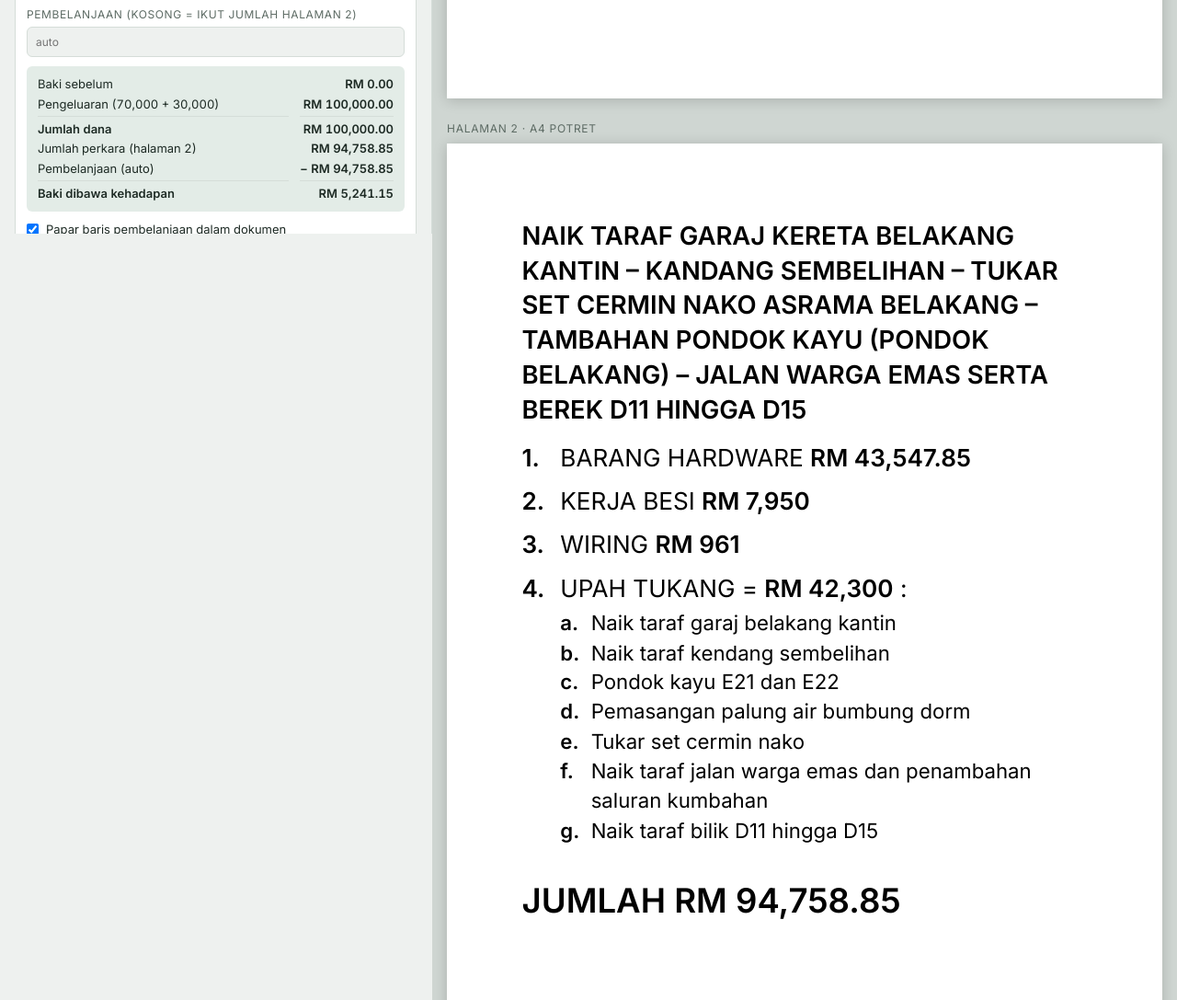
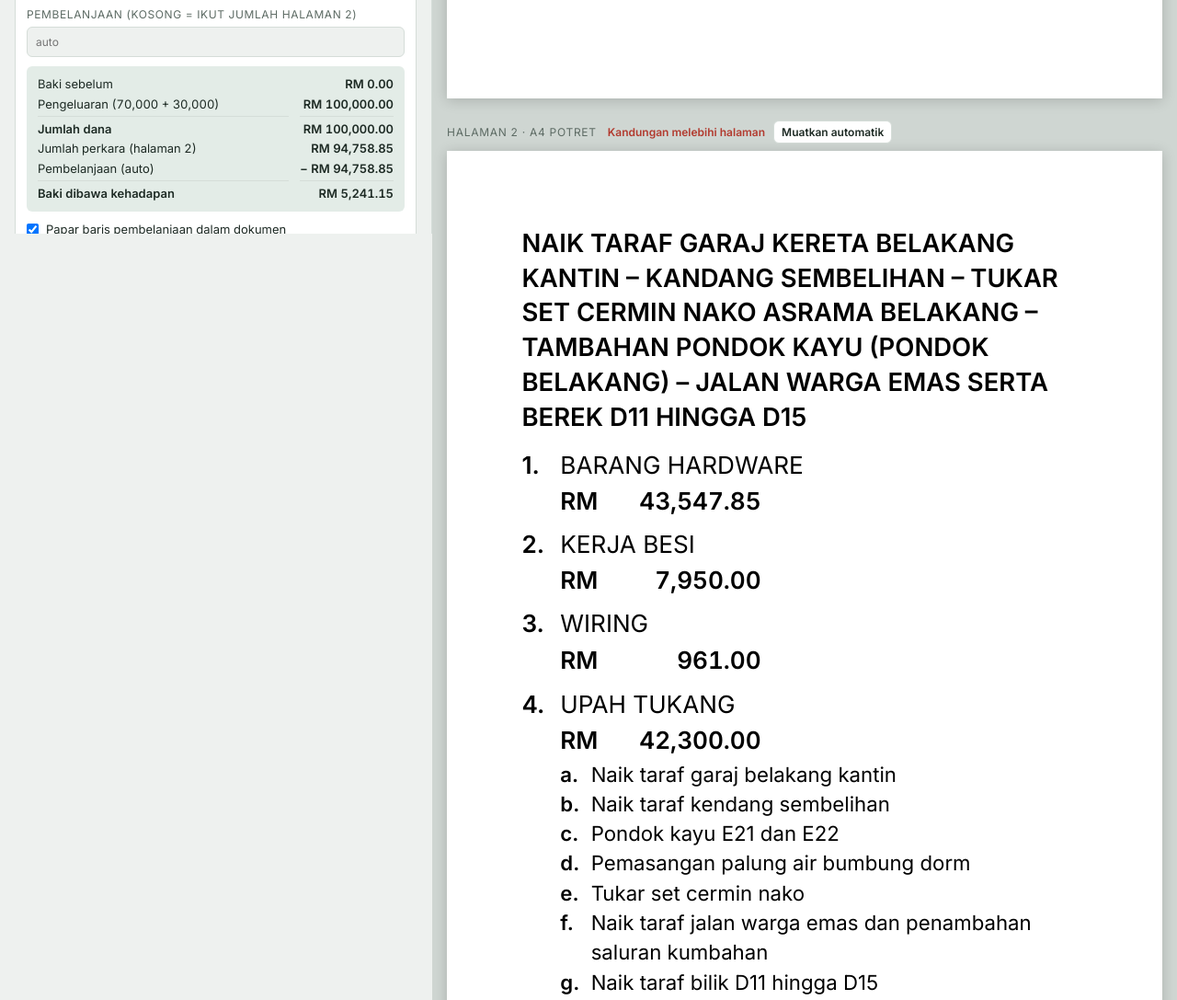
Before and after one commit to Larifsham99/borang-audit, a plain HTML site: page index.html in a window 1280 px wide. Shown: the part 546-1633 px from the top of the page at 92% size. Drawn offline with nearby package versions, Linux system fonts and the light colour scheme.

Commit message:
Halaman 2: amaun perkara di bawah nama dalam lajur sejajar, pilihan susunan, amaran limpahan & muat automatik
Co-Authored-By: Claude Opus 5.5 <noreply@anthropic.com>
Claude-Session: https://claude.ai/code/session_017tM5AjwcqVjQZhzBTJkWBc

```diff
--- a/index.html
+++ b/index.html
@@ -89,6 +89,8 @@ input[type=range]{width:100%}
 .tg:has(input:checked){background:var(--accent);color:var(--accent-fg);border-color:var(--accent)}
 .tg:has(input:focus-visible){outline:2px solid var(--accent)}
 .mgrid{display:grid;grid-template-columns:repeat(4,1fr);gap:6px}
+.ovf{color:var(--danger);text-transform:none;letter-spacing:0;font-weight:600;margin-left:8px}
+.ovf .btn{margin-left:6px;color:var(--fg)}
 .toast{position:fixed;bottom:16px;left:50%;transform:translateX(-50%);background:var(--fg);color:var(--bg);
   padding:8px 14px;border-radius:6px;font-size:13px;opacity:0;transition:opacity .2s;pointer-events:none;z-index:20}
 .toast.on{opacity:1}
@@ -113,6 +115,11 @@ input[type=range]{width:100%}
 .sub > div{display:grid;grid-template-columns:var(--sw,1.5em) 1fr}
 .sub .n{font-weight:700}
 .pnote{white-space:pre-line}
+.iamt{display:inline-flex;gap:.45em;font-variant-numeric:tabular-nums;white-space:nowrap}
+.iamt > span:last-child{text-align:right;display:inline-block}
+.irow{margin-top:.05em}
+.iright{display:grid;grid-template-columns:auto 1fr auto;align-items:baseline;gap:.4em}
+.iright .lead{border-bottom:.09em dotted currentColor;min-width:1em;transform:translateY(-.25em)}
 
 #printRoot{position:fixed;left:-10000px;top:0}
 @page land{size:A4 landscape;margin:0}
@@ -160,9 +167,9 @@ input[type=range]{width:100%}
   </aside>
 
   <section class="preview" id="preview" aria-label="Pratonton">
-    <div class="cap">Halaman 1 · A4 landskap</div>
+    <div class="cap">Halaman 1 · A4 landskap <span class="ovf" id="ovfL" hidden>Kandungan melebihi halaman <button type="button" class="btn sm" data-fit="L">Muatkan automatik</button></span></div>
     <div class="sheet-wrap" id="wrapL"></div>
-    <div class="cap">Halaman 2 · A4 potret</div>
+    <div class="cap">Halaman 2 · A4 potret <span class="ovf" id="ovfP" hidden>Kandungan melebihi halaman <button type="button" class="btn sm" data-fit="P">Muatkan automatik</button></span></div>
     <div class="sheet-wrap" id="wrapP"></div>
   </section>
 </div>
@@ -198,7 +205,7 @@ function defStyle(){
     mL:{t:16,r:20,b:14,l:20}, mP:{t:22,r:18,b:18,l:22},
     gapL:5, gapP:2.5, gapTitle:4, gapJumlah:9,
     alignL:"center", vL:"top", alignSign:"center", signPos:"bottom", alignTajuk:"left", upper:true,
-    numStyle:"num", subStyle:"alpha",
+    numStyle:"num", subStyle:"alpha", amtLayout:"below", amtDec2:true, amtLeader:true,
     el:{
       year:{s:44,b:1,i:0,u:0}, ke:{s:34,b:1,i:0,u:0}, tarikh:{s:34,b:1,i:0,u:0}, amt:{s:40,b:1,i:0,u:0},
       bakiLepas:{s:25,b:0,i:0,u:0}, belanja:{s:25,b:0,i:0,u:0}, baki:{s:25,b:0,i:0,u:0}, tunai:{s:25,b:1,i:0,u:0}, tunaiNote:{s:13,b:0,i:1,u:0}, extra:{s:18,b:0,i:0,u:0}, sign:{s:15,b:0,i:0,u:0},
@@ -339,10 +346,16 @@ function signHtml(r, k, bottom){
 function pagePort(r){
   const S = r.st, E = S.el, k = S.kP/100, t = totals(r), m = S.mP;
   const ts = key => tstyle(E[key], k);
+  const lay = S.amtLayout || "below", d2 = r.dec || (lay !== "inline" && S.amtDec2);
+  const numW = Math.max(4, ...r.items.map(it => fmt(Math.abs(itemAmt(it)), d2).length + (itemAmt(it) < 0 ? 2 : 0))) + 0.6;
+  const amtBox = v => `<span class="iamt" style="${ts("itemAmt")}"><span>RM</span><span style="width:${numW}ch">${v<0?"- ":""}${fmt(Math.abs(v), d2)}</span></span>`;
   const items = r.items.map((it,i)=>{
     const subs = it.sub.filter(s=>s.t.trim() || String(s.a).trim());
-    const amt = `<span style="${ts("itemAmt")}">${money(itemAmt(it), r.dec)}</span>`;
-    const head = subs.length ? `${esc(it.nama)} = ${amt} :` : `${esc(it.nama)} ${amt}`;
+    const v = itemAmt(it);
+    let head;
+    if (lay === "below") head = `<div>${esc(it.nama)}</div><div class="irow">${amtBox(v)}</div>`;
+    else if (lay === "right") head = `<div class="iright"><span>${esc(it.nama)}</span>${S.amtLeader?`<span class="lead"></span>`:`<span></span>`}${amtBox(v)}</div>`;
+    else { const amt = `<span style="${ts("itemAmt")}">${money(v, r.dec)}</span>`; head = subs.length ? `${esc(it.nama)} = ${amt} :` : `${esc(it.nama)} ${amt}`; }
     const sl = subs.length ? `<div class="sub" style="${ts("sub")};--sw:${S.subStyle==="none"?"0":S.subStyle==="roman"?"2em":"1.5em"}">${subs.map((s,j)=>
       `<div><span class="n">${subMark(S.subStyle,j)}</span><span>${esc(s.t)}${it.showSubAmt && String(s.a).trim() ? ` = <span style="${ts("subAmt")}">${money(n(s.a), r.dec)}</span>` : ""}</span></div>`).join("")}</div>` : "";
     const num = S.numStyle==="num" ? `${i+1}.` : S.numStyle==="paren" ? `${i+1})` : "";
@@ -372,9 +385,22 @@ function render(){
   $("wrapL").innerHTML = pageLand(r); $("wrapP").innerHTML = pagePort(r);
   $("printRoot").innerHTML = pageLand(r) + pagePort(r);
   $("wrapL").classList.toggle("guides", !!db.guides); $("wrapP").classList.toggle("guides", !!db.guides);
-  fitPreview(); refresh();
+  fitPreview(); refresh(); checkOverflow();
   const opt = $("recSel").querySelector(`option[value="${r.id}"]`); if (opt) opt.textContent = r.nama || "(tanpa nama)";
 }
+
+function overflows(){
+  const [l,p] = [...$("printRoot").querySelectorAll(".land-in,.port-in")];
+  const o = el => el && el.scrollHeight > el.clientHeight + 1;
+  return {L:o(l), P:o(p)};
+}
+function checkOverflow(){ const o = overflows(); $("ovfL").hidden = !o.L; $("ovfP").hidden = !o.P; }
+$("preview").addEventListener("click", e=>{
+  const b = e.target.closest("[data-fit]"); if (!b) return;
+  const side = b.dataset.fit, r = cur(), key = "k"+side;
+  while (overflows()[side] && r.st[key] > 50){ r.st[key] -= 2; $("printRoot").innerHTML = pageLand(r) + pagePort(r); }
+  save(); drawForm(); toast(overflows()[side] ? "Masih melebihi: kurangkan margin atau jarak" : `Skala tulisan dikecilkan ke ${r.st[key]}%`);
+});
 
 /* ================= Komponen borang ================= */
 const idOf = p => "k_" + p.replace(/\./g,"_");
@@ -506,6 +532,8 @@ function tabGaya(){
     ${fRange("st.gapJumlah","Jarak sebelum jumlah",0,40,1," mm")}
     <div class="row">${fSel("st.alignTajuk","Jajaran tajuk",[["left","Kiri"],["center","Tengah"],["justify","Rata"]])}${fSel("st.numStyle","Nombor perkara",[["num","1."],["paren","1)"],["none","Tiada"]])}${fSel("st.subStyle","Tanda pecahan",[["alpha","a."],["roman","i."],["dash","–"],["dot","•"],["none","Tiada"]])}</div>
     ${fChk("st.upper","Tajuk huruf besar semua")}
+    ${fSel("st.amtLayout","Susunan amaun perkara",[["below","Di bawah nama perkara (lajur sejajar)"],["right","Di sebelah kanan (lajur sejajar)"],["inline","Sebaris dengan nama (asal)"]])}
+    <div class="row">${fChk("st.amtDec2","Seragamkan 2 tempat perpuluhan (.00)")}${fChk("st.amtLeader","Garis titik ke amaun (susunan kanan)")}</div>
     <div class="row">${fSel("st.alignSign","Jajaran tandatangan",[["center","Tengah"],["left","Kiri"],["right","Kanan"]])}${fSel("st.signPos","Kedudukan tandatangan (potret)",[["bottom","Bawah halaman"],["after","Selepas jumlah"]])}</div>
     <table class="ty"><thead><tr><th>Elemen</th><th>Saiz (pt)</th><th colspan="3">Gaya</th></tr></thead><tbody>${tyRows(EL_P)}</tbody></table>
   </fieldset>
```
